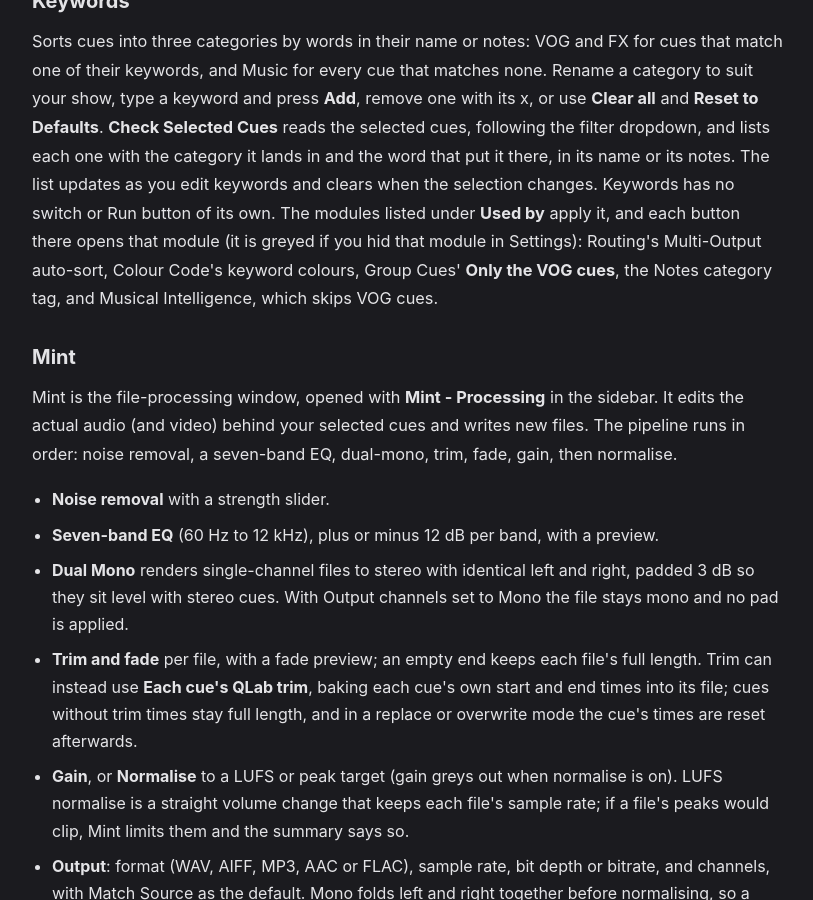
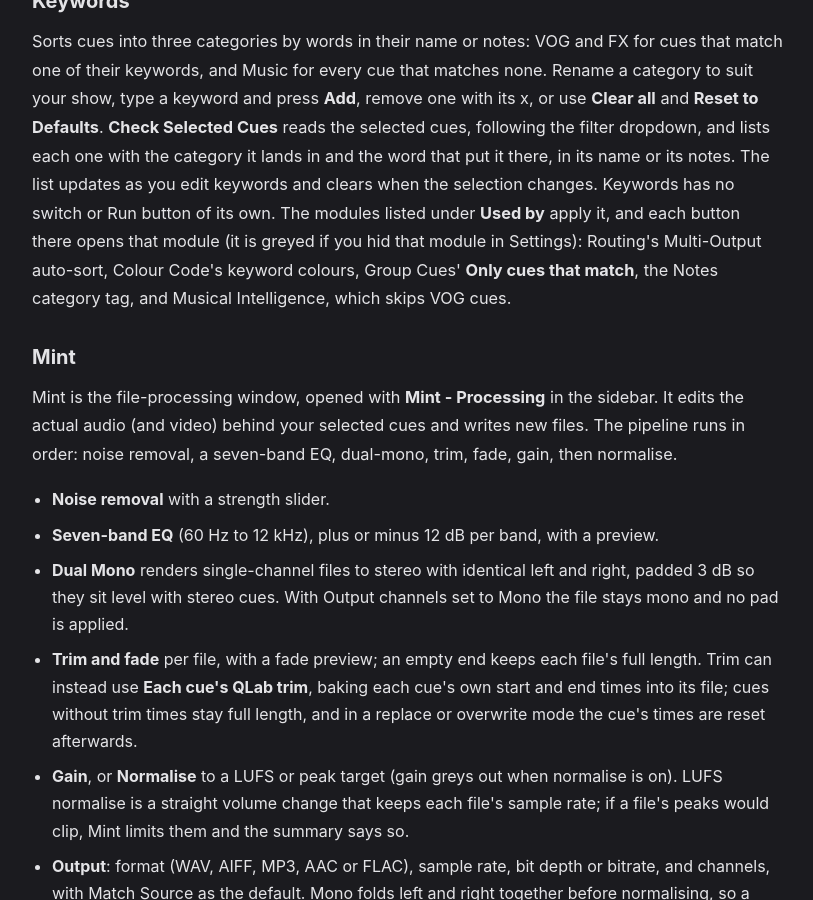
Before and after one commit to BSKapps/bskapps.github.io, a Jekyll site: the page built from articles/lab-assistant-guide/index.html, in a window 1280 px wide and 900 px high, scrolled down 5226 px. Shown: the whole window, without its empty margins (232-1045 px from the left). Built offline with Jekyll 4.4.1, drawn with Linux system fonts in a browser that asks for light colours.

Commit message:
Lab Assistant guide: Keywords Used by names the new Group Cues option

```diff
--- a/_data/guides/lab-assistant-guide.json
+++ b/_data/guides/lab-assistant-guide.json
@@ -223,7 +223,7 @@
       "blocks": [
         {
           "type": "paragraph",
-          "text": "Sorts cues into three categories by words in their name or notes: VOG and FX for cues that match one of their keywords, and Music for every cue that matches none. Rename a category to suit your show, type a keyword and press **Add**, remove one with its x, or use **Clear all** and **Reset to Defaults**. **Check Selected Cues** reads the selected cues, following the filter dropdown, and lists each one with the category it lands in and the word that put it there, in its name or its notes. The list updates as you edit keywords and clears when the selection changes. Keywords has no switch or Run button of its own. The modules listed under **Used by** apply it, and each button there opens that module (it is greyed if you hid that module in Settings): Routing's Multi-Output auto-sort, Colour Code's keyword colours, Group Cues' **Only the VOG cues**, the Notes category tag, and Musical Intelligence, which skips VOG cues."
+          "text": "Sorts cues into three categories by words in their name or notes: VOG and FX for cues that match one of their keywords, and Music for every cue that matches none. Rename a category to suit your show, type a keyword and press **Add**, remove one with its x, or use **Clear all** and **Reset to Defaults**. **Check Selected Cues** reads the selected cues, following the filter dropdown, and lists each one with the category it lands in and the word that put it there, in its name or its notes. The list updates as you edit keywords and clears when the selection changes. Keywords has no switch or Run button of its own. The modules listed under **Used by** apply it, and each button there opens that module (it is greyed if you hid that module in Settings): Routing's Multi-Output auto-sort, Colour Code's keyword colours, Group Cues' **Only cues that match**, the Notes category tag, and Musical Intelligence, which skips VOG cues."
         }
       ]
     },
```
